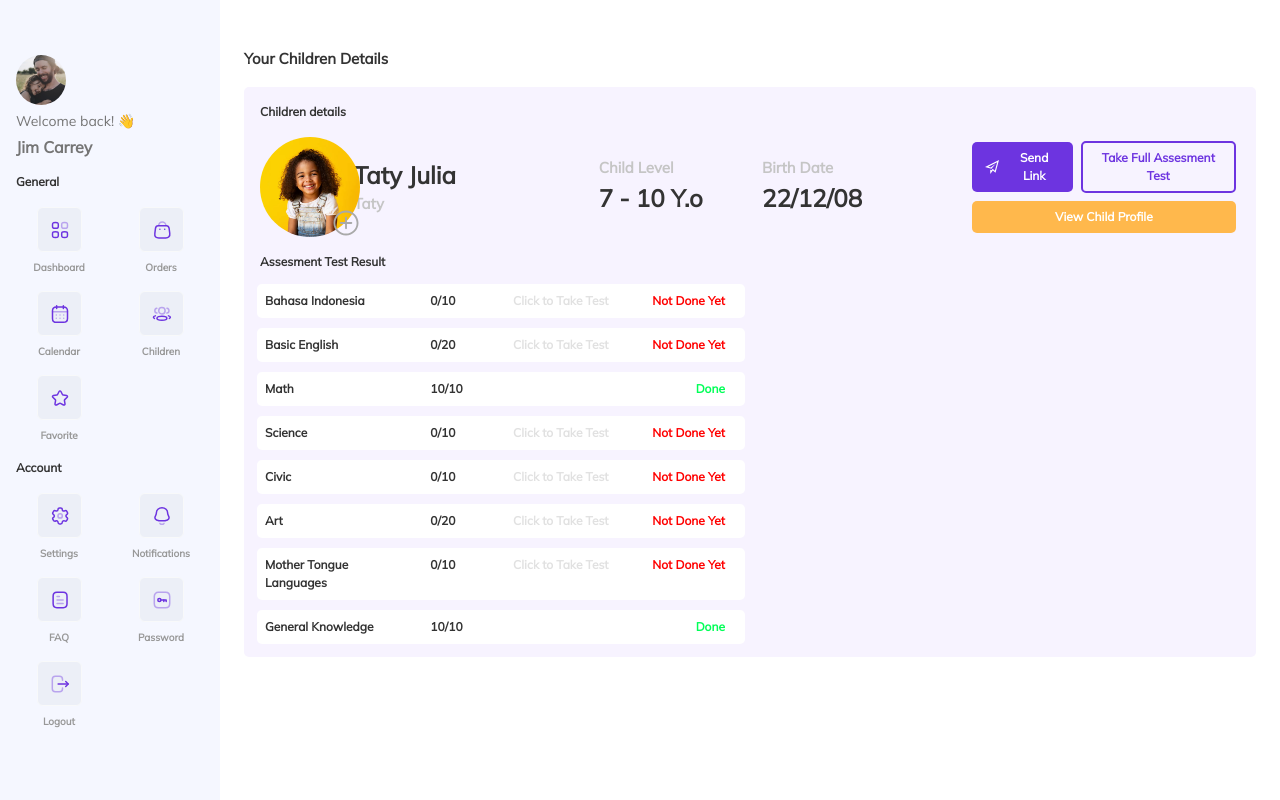
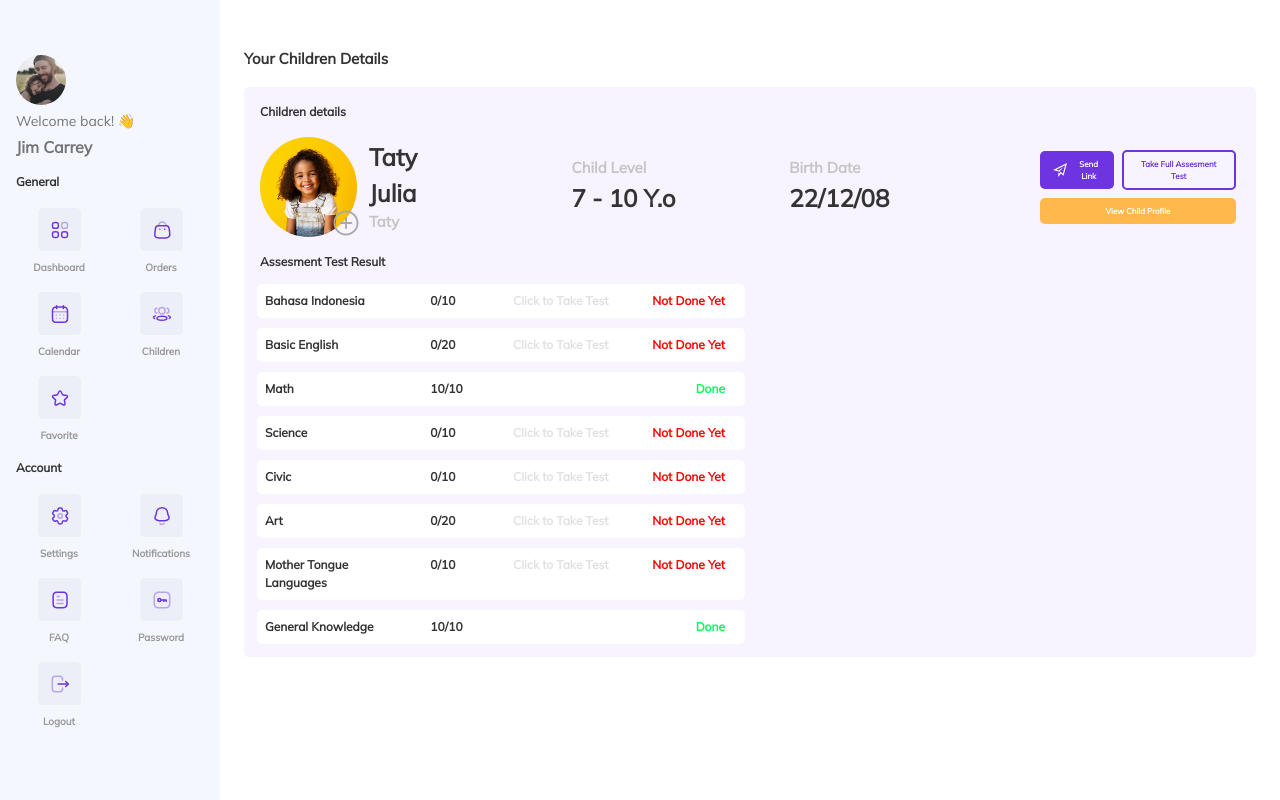
Before and after one commit to FilbertFlorenza/marketplace-prototype, a CodeIgniter 4 app: the page made by app/Views/welcome_message.php in a window 1280 px wide. Run offline with PHP 8.4 and a stand-in for CodeIgniter, Linux system fonts and the light colour scheme; the template is opened without the code that fills it, so the values that code supplies are empty; some libraries are stand-ins or nearby versions.

Commit message:
button sizing

```diff
--- a/app/Views/welcome_message.php
+++ b/app/Views/welcome_message.php
@@ -175,9 +175,9 @@
                 <div class="p-2 mb-3 me-3 children-details-card">
                     <div class="p-2 detail-title">Children details</div>
                     <div class="p-2 row align-items-center mx-auto">
-                        <div class="col-md-4">
+                        <div class="col">
                             <div class="row align-items-center justify-content-start">
-                                <div class="col-md-3 ps-0">
+                                <div class="col ps-0" style="padding-right: 0px">
                                     <div class="img-overlay-wrap">
                                         <img src="/images/child-1.png" class="children-detail-pic rounded-circle"></img>
                                         <a href="#">
@@ -193,17 +193,17 @@
                                 </div>
                             </div>
                         </div>
-                        <div class="col">
+                        <div class="col offset-md-1">
                             <div class="">
                                 <span class="children-detail-subtitle">Child Level</span> <br/>
                                 <span class="children-detail-info"><b>7 - 10 Y.o</b></span>
                             </div>
                         </div>
-                        <div class="col-md-2">
+                        <div class="col">
                             <span class="children-detail-subtitle">Birth Date</span> <br/>
                             <span class="children-detail-info"><b>22/12/08</b></span>
                         </div>
-                        <div class="col-md-4">
+                        <div class="col-md-3">
                             <div class="row align-items-center justify-content-end">
                                 <div class="p-1 col-4">
                                     <a href="#">
--- a/public/css/style.css
+++ b/public/css/style.css
@@ -144,6 +144,7 @@ a:hover {
     object-fit: cover;
     height: 100px;
     width: 100px;
+    max-width: 100%;
 }
 
 .children-fullname {
@@ -186,7 +187,7 @@ a:hover {
     display: flex;
     justify-content: center;
     flex-direction: row;
-    font-size: 12px;
+    font-size: 8px;
     font-weight: 700;
 }
 
@@ -204,7 +205,7 @@ a:hover {
 .btn-view-child-profile, .btn-view-child-profile:focus {
     background-color: #FFB84C;
     border-radius: 5px;
-    font-size: 12px;
+    font-size: 8px;
     color: #fff;
     font-weight: 700;
 }
@@ -224,7 +225,7 @@ a:hover {
     background-color: #F7F3FF;
     border: 2px solid #6D34E0;
     border-radius: 5px;
-    font-size: 12px;
+    font-size: 8px;
     color: #6D34E0;
     width: 100%;
 }
```
